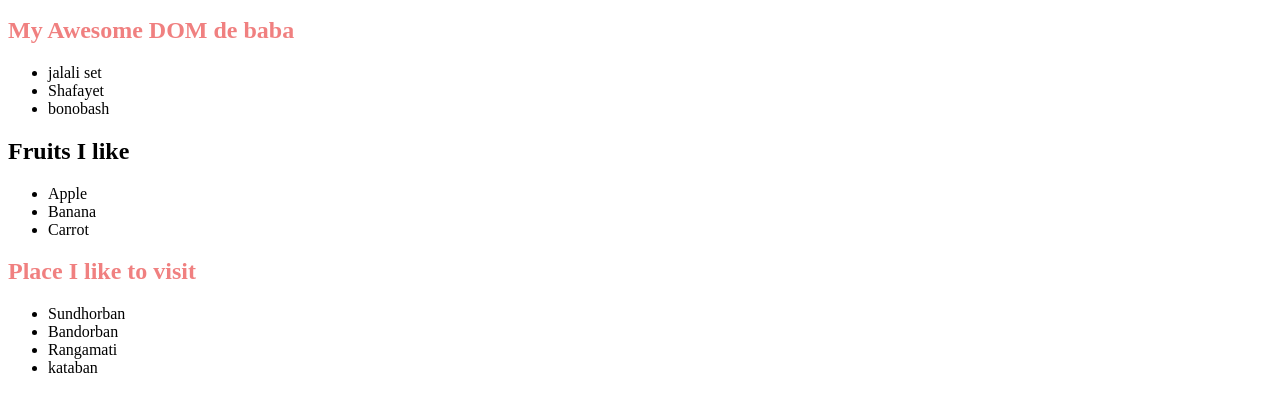
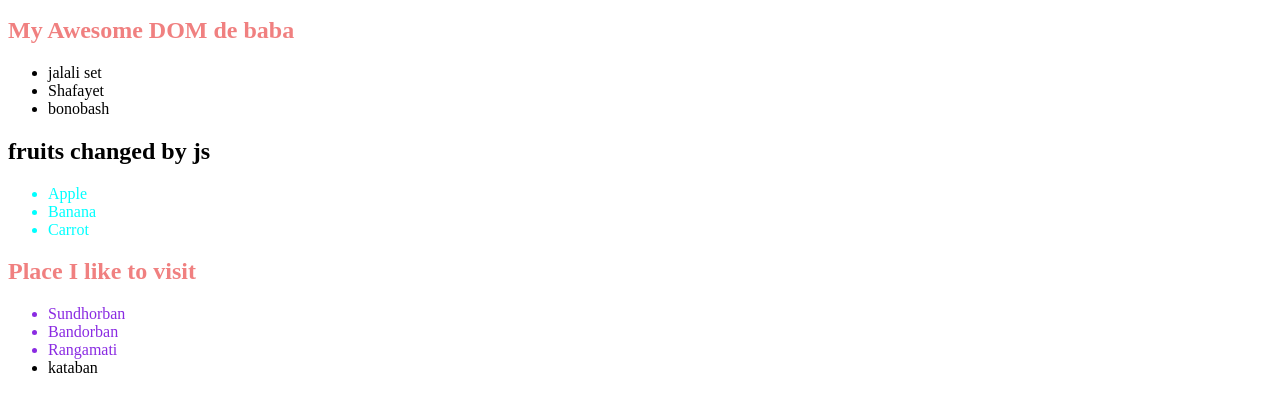
Before and after one commit to abushahed670/tour-of-dom, a plain HTML site: page index.html in a window 1280 px wide. Shown: the part 119-530 px from the top of the page. Drawn offline with Linux system fonts and the light colour scheme.

Commit message:
getElementsById and getElementsByClass added

```diff
--- a/index.html
+++ b/index.html
@@ -9,7 +9,7 @@
         #fruits-title{
             color: black;
         }
-        .important-place{
+        .important-places{
             color: blueviolet;
         }
 
@@ -30,7 +30,7 @@
             <li>bonobash</li>
         </ul>
         </section>
-        <section>
+        <section class="fruits-container">
             <h1 id="fruits-title">Fruits I like</h1>
             <ul>
                 <li>Apple</li>
@@ -39,7 +39,7 @@
             </ul>
         </section>
         <section>
-            <h1 id="place-title">Place I like to visit</h1>
+            <h1 id="places-title">Place I like to visit</h1>
             <ul>
                 <li class="important-places">Sundhorban</li>
                 <li class="important-places">Bandorban</li>
@@ -65,11 +65,25 @@
             for(const li of liCollection){
                 // console.log(li.innerText);
             }
+            const allHeadings = document.getElementsByTagName('h1');
+            for( const h1 of allHeadings){
+                // console.log(h1.innerText);
+            }
+
             const places = document.getElementsByClassName('important-places');
             // console.log(places);
             for(const place of places)(
                 console.log(place.innerText)
             )
+            const fruitsTitle = document.getElementById('fruits-title');
+            fruitsTitle.innerText ='fruits changed by js';
+
+            //querySelectorAll
+            const someLi = document.querySelectorAll('.fruits-container li');
+            // console.log(someLi);
+            for( const li of someLi){
+                console.log(li.innerText);
+            }
     </script>
 </body>
 </html>
--- a/styles/style.css
+++ b/styles/style.css
@@ -1,3 +1,6 @@
 h1{
     color:lightcoral;
 }
+.fruits-container li{
+    color: aqua;
+}
```
